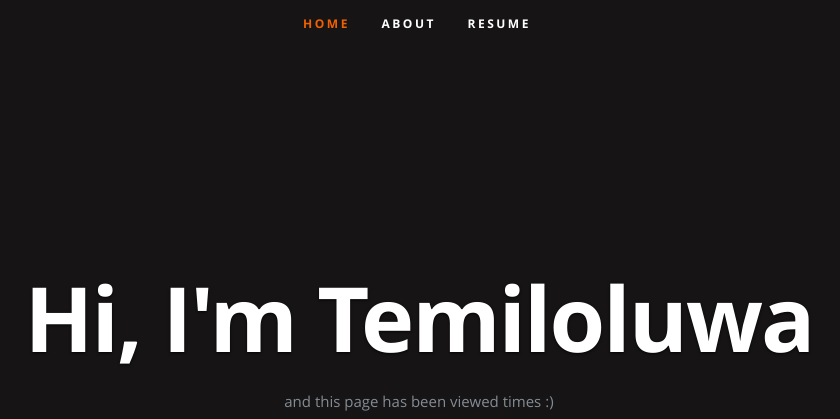
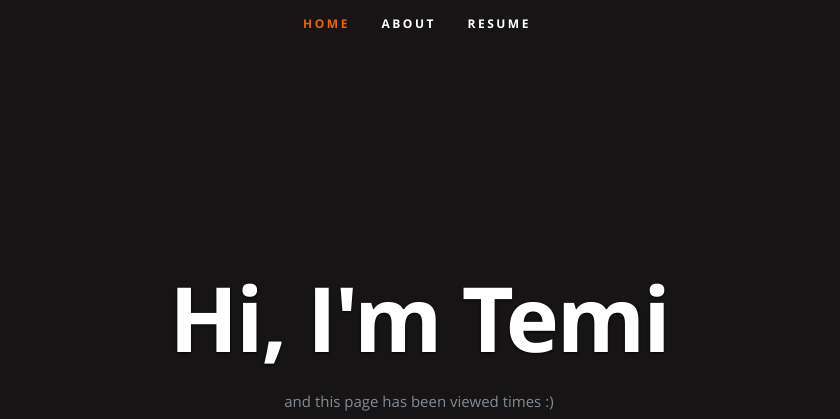
Before and after one commit to Temiloluwa01/azure-resume, a plain HTML site: page frontend/index.html in a window 1280 px wide. Shown: the top 419 px of the page, without its empty margins (223-1063 px from the left). Drawn offline with nearby package versions, Linux system fonts and the light colour scheme; no server answers.

Commit message:
Updates to html

```diff
--- a/frontend/index.html
+++ b/frontend/index.html
@@ -54,7 +54,7 @@
 
       <div class="row banner">
          <div class="banner-text">
-            <h1 class="responsive-headline">Hi, I'm Temiloluwa</h1>
+            <h1 class="responsive-headline">Hi, I'm Temi</h1>
 
             <p>and this page has been viewed <a id="counter"></a> times :) </p>
             <ul class="social">
@@ -88,7 +88,7 @@
 
             <h2>ABOUT ME</h2>
 
-            <p> Hi, I'm Komolafe Temiloluwa a  Junior Cloud administrator with a background in cybersecurity.<span> I did my internship as a cybersecurity professional at <a href="https://www.giitafrica.com/">GIIT Africa</a></span>. This was where i was introduced to being a cloud administrator where I focused on managing and provisioning cloud resources.
+            <p> Hi, I'm Komolafe Temiloluwa a Junior Cloud administrator with a background in cybersecurity.<span> I did my internship as a cybersecurity professional at <a href="https://www.giitafrica.com/">GIIT Africa</a></span>. This was where i was introduced to being a cloud administrator where I focused on managing and provisioning cloud resources.
          </br>
       </br>
        I built this page as part of the <span><a href="https://github.com/Temiloluwa01/azure-resume">Cloud Guru Azure Resume Challenge.</a></span>
```
